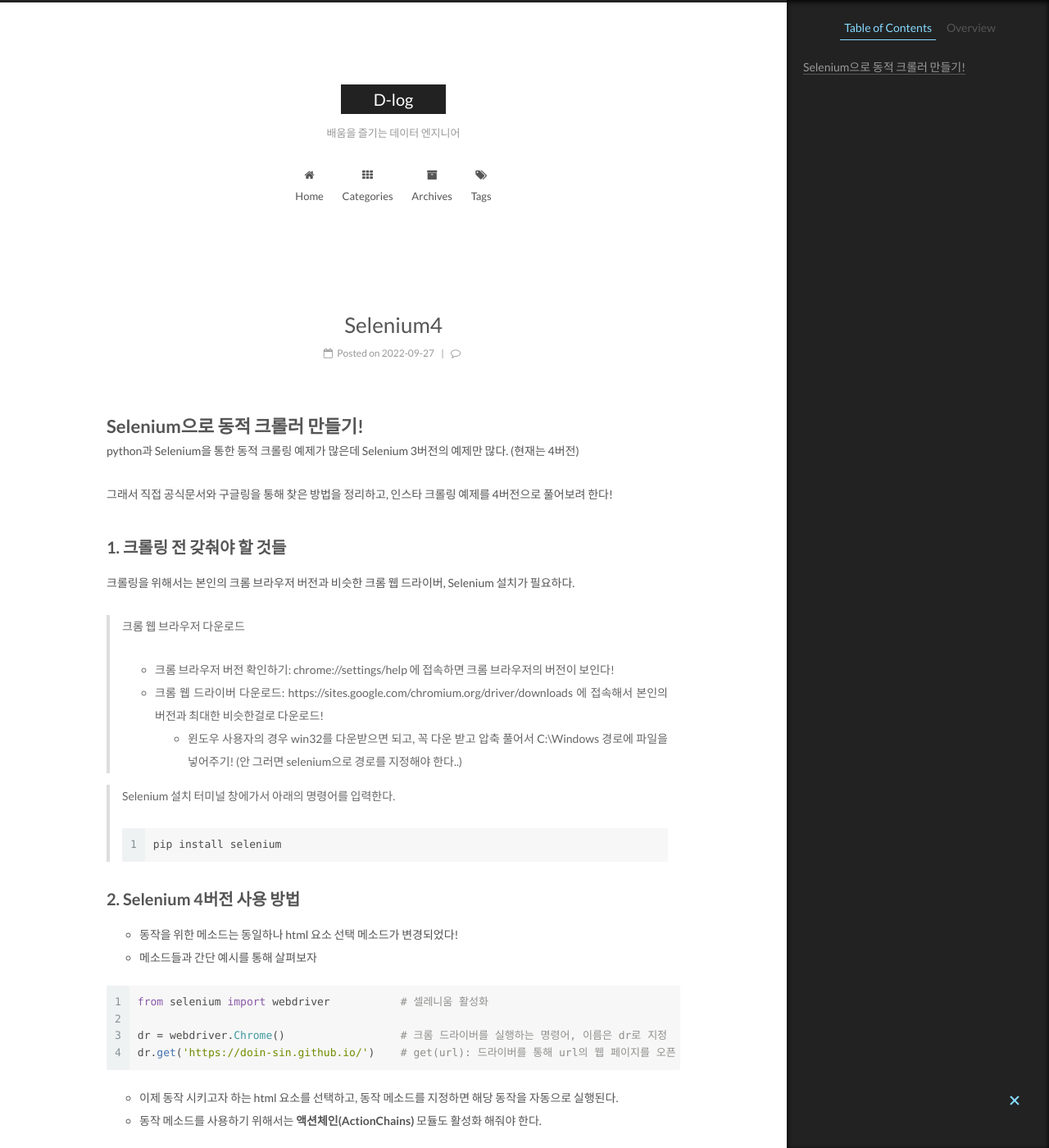
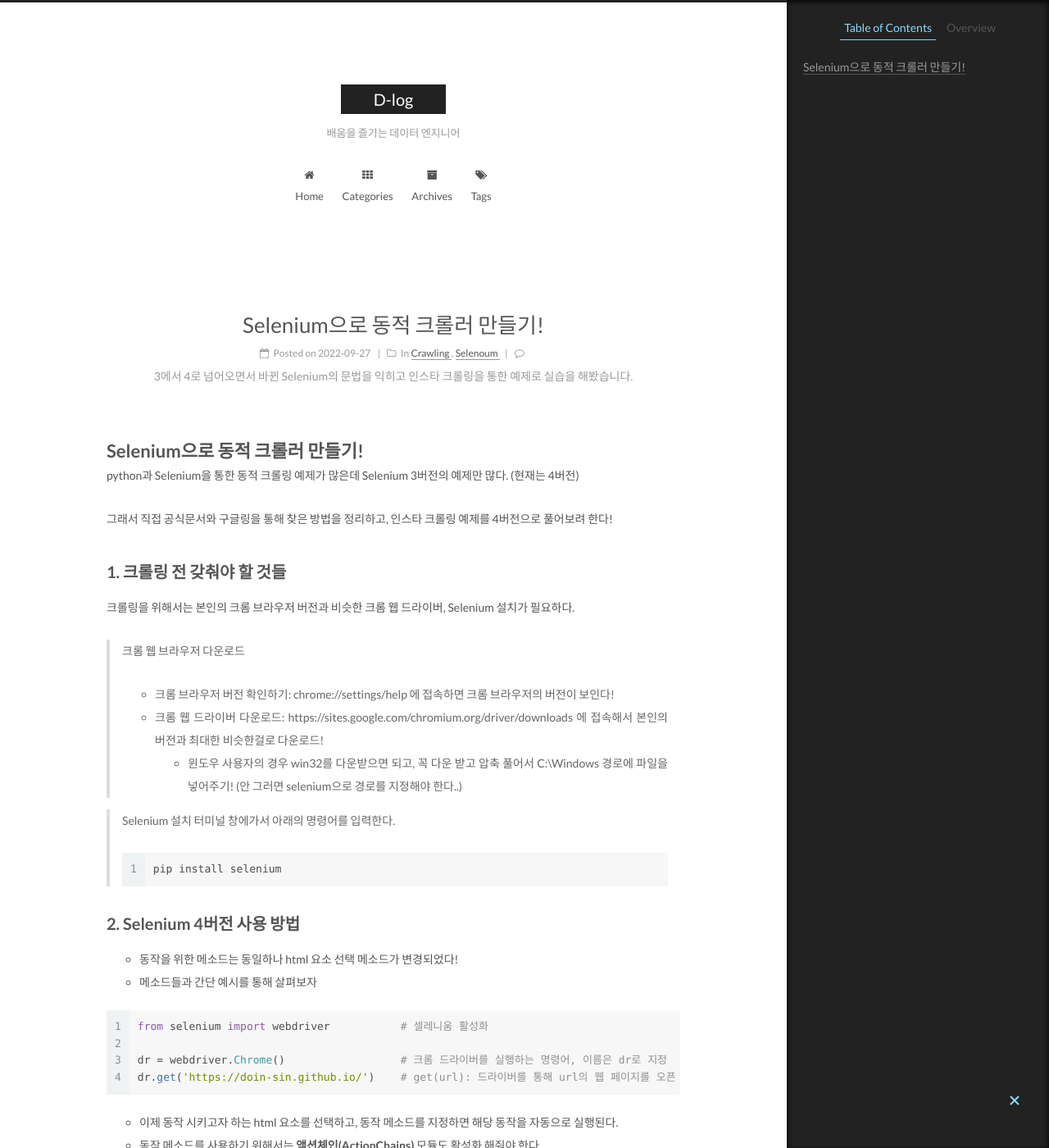
Before and after one commit to DoIn-Sin/DoIn-Sin.github.io, a Jekyll site: the page built from _posts/2022-09-27-selenium4.md, in a window 1280 px wide and 1400 px high. Shown: the whole window at 82% size. Built offline with Jekyll 4.4.1, drawn with Linux system fonts in a browser that asks for light colours; comment, search, counter and statistics services are not loaded; some of the changed text lies outside the part shown.

```diff
--- a/_posts/2022-09-27-selenium4.md
+++ b/_posts/2022-09-27-selenium4.md
@@ -1,3 +1,15 @@
+---
+title: Selenium으로 동적 크롤러 만들기!
+description: 3에서 4로 넘어오면서 바뀐 Selenium의 문법을 익히고 인스타 크롤링을 통한 예제로 실습을 해봤습니다.
+categories:
+- Crawling
+- Selenoum
+tags:
+- Crawling
+- Selenoum
+- DS
+---
+
 # Selenium으로 동적 크롤러 만들기!
 
 python과 Selenium을 통한 동적 크롤링 예제가 많은데 Selenium 3버전의 예제만 많다. (현재는 4버전)
```
